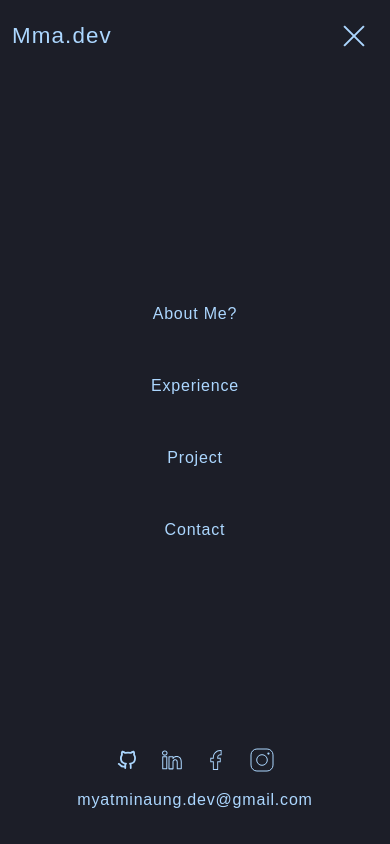
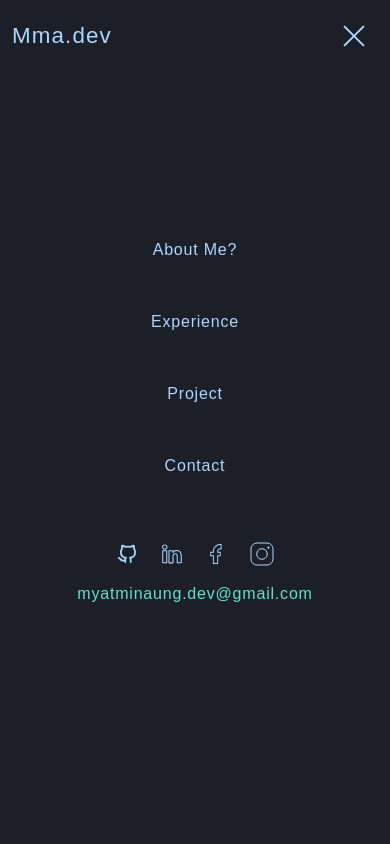
Before and after one commit to myatminag/myatminaung.v1, a Next.js app: page / in a window 390 px wide. Both pictures are taken after a click on the button 354 px from the left and 36 px from the top of the page. Shown: the top 844 px of the page. Built offline with nearby package versions, Linux system fonts and the light colour scheme.

Commit message:
update: mobile side nav

```diff
--- a/components/Header.jsx
+++ b/components/Header.jsx
@@ -96,7 +96,7 @@ const Header = ({ expRef, aboutRef, projectRef, contactRef }) => {
                                     </p>
                                 ))}
                             </div>
-                            <div className="absolute bottom-8">
+                            <div className="mt-[4rem]">
                                 <div className="mb-4 flex items-center justify-center gap-x-6">
                                     <Link aria-label="Github" target='__blank' href="https://github.com/MyatminAung2001">
                                         <GithubIcon />
@@ -114,7 +114,7 @@ const Header = ({ expRef, aboutRef, projectRef, contactRef }) => {
                                 <Link
                                     target="__blank"
                                     href="mailto:myatminaung.dev@gmail.com"
-                                    className="text-primaryTextColor tracking-wider"
+                                    className="text-primaryColor tracking-wider font-light"
                                 >
                                     myatminaung.dev@gmail.com
                                 </Link>
```
